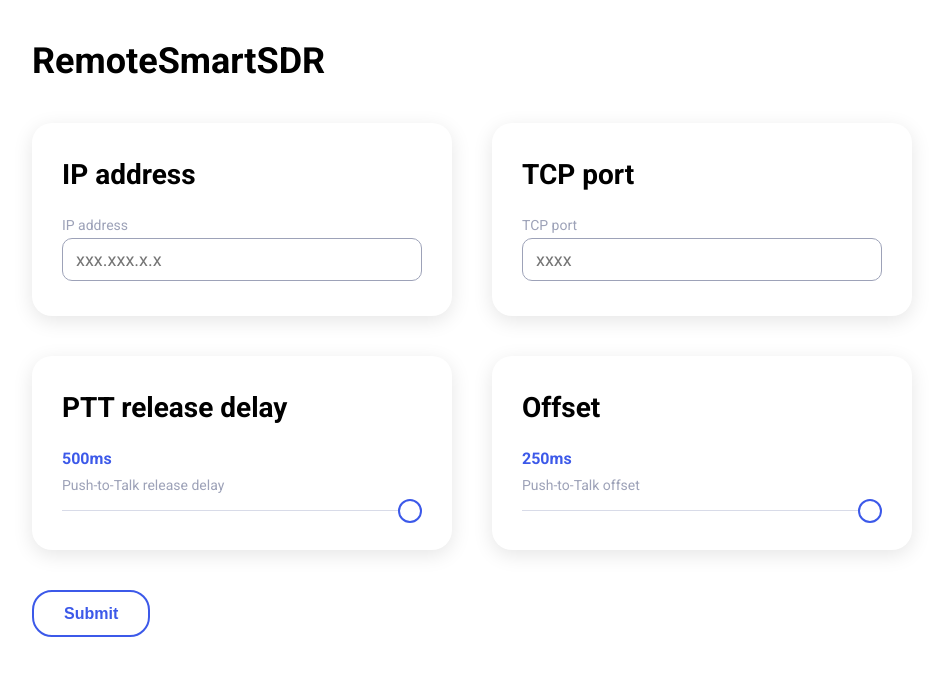
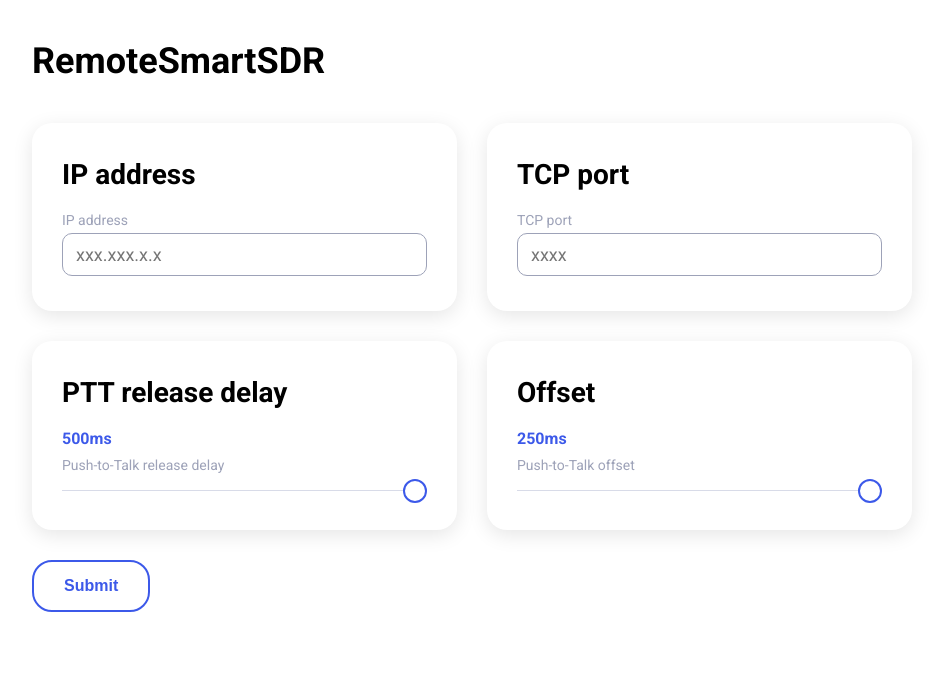
Before and after one commit to on3ure/remoteSmartSDR, a Next.js app in the folder web/: page / in a window 1280 px wide. Shown: the top 676 px of the page, without its empty margins (168-1105 px from the left). Built offline with nearby package versions, Linux system fonts and the light colour scheme.

Commit message:
use more scss variables

```diff
--- a/web/src/components/card/Card.scss
+++ b/web/src/components/card/Card.scss
@@ -13,7 +13,7 @@
 }
 
 .card {
-  padding: 3.5rem 3rem;
+  padding: 3.5rem space("l");
 
   background-color: $c-white;
 
@@ -24,7 +24,7 @@
   &__title {
     display: block;
 
-    margin-bottom: 2.5rem;
+    margin-bottom: space("m");
 
     font-size: 2.8rem;
     font-weight: 700;
--- a/web/src/components/form/Form.scss
+++ b/web/src/components/form/Form.scss
@@ -4,17 +4,17 @@
   &__grid {
     display: grid;
     grid-template: 1fr / 1fr;
-    grid-gap: 2rem;
+    grid-gap: space("m");
 
     @media (min-width: $sm) {
       grid-template: 1fr / 1fr 1fr;
-      grid-gap: 4rem;
+      grid-gap: space("l");
     }
   }
 
   button {
-    margin-top: 4rem;
-    padding: 1.25rem 3rem;
+    margin-top: space("l");
+    padding: space("s") space("l");
 
     background-color: $c-white;
 
--- a/web/src/components/form/fields/InputField.scss
+++ b/web/src/components/form/fields/InputField.scss
@@ -4,7 +4,7 @@
   &__label {
     display: block;
 
-    margin-bottom: .5rem;
+    margin-bottom: space("xxs");
 
     font-size: 1.4rem;
     color: $c-grey;
@@ -13,13 +13,13 @@
   &__input {
     width: 100%;
 
-    padding: 1rem 1.3rem;
+    padding: space("xs") 1.3rem;
 
     border: 1px solid $c-grey;
     border-radius: 1rem;
     outline: 0;
 
-    transition: border ease 200ms, box-shadow ease 200ms;
+    @include transition(border, box-shadow);
 
     &:focus {
       border: 1px solid $c-blue;
--- a/web/src/components/slider/Slider.scss
+++ b/web/src/components/slider/Slider.scss
@@ -1,6 +1,6 @@
 .slider {
   &__value {
-    margin-bottom: .5rem;
+    margin-bottom: space("xxs");
 
     font-size: 1.6rem;
     font-weight: 700;
@@ -8,7 +8,7 @@
   }
 
   &__label {
-    margin-bottom: 3.5rem;
+    margin-bottom: space("l");
 
     font-size: 1.4rem;
     color: $c-grey;
@@ -17,9 +17,11 @@
   &__range {
     width: 100%;
     height: .1rem;
+
     background-color: #D8DBE8;
     outline: none;
-    transition: opacity .2s;
+
+    @include transition(opacity);
 
     &::-webkit-slider-thumb {
       appearance: none;
--- a/web/src/components/slider/Slider.tsx
+++ b/web/src/components/slider/Slider.tsx
@@ -1,5 +1,4 @@
 import React, { FC } from 'react';
-
 import { Field } from 'formik';
 
 const Slider: FC<SliderProps> = ({
--- a/web/src/config/_containers.scss
+++ b/web/src/config/_containers.scss
@@ -1,6 +1,7 @@
 .container {
+  width: 100%;
+  max-width: 92rem;
+
   margin: auto;
-  padding: 0 2rem;
-  max-width: 92rem;
-  width: 100%;
+  padding: 0 space("m");
 }
```
